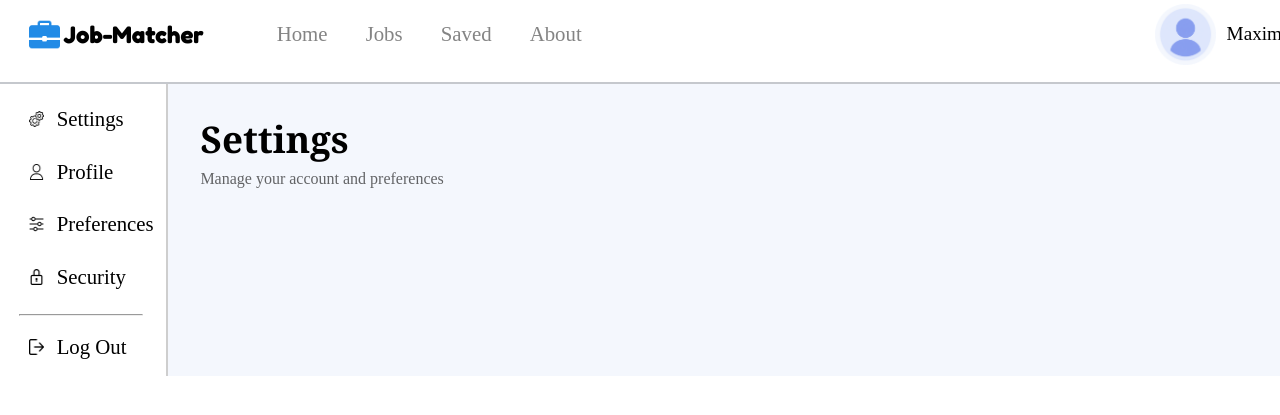
After one commit to preomaxim76/Job-Matcher, a Flask app: page /settings in a window 1280 px wide. The commit adds this page. Shown: the top 415 px of the page. Run offline with Flask 3, Linux system fonts and the light colour scheme; some web fonts are replaced.

Commit message:
Started working on settings

```diff
--- a/routes/profile.py
+++ b/routes/profile.py
@@ -1,3 +1,18 @@
-from flask import Blueprint
+from flask import Blueprint, render_template, request, redirect, session
 
 profile = Blueprint("profile", __name__)
+
+@profile.route("/settings")
+def settings():
+    return render_template("settings.html", show_nav=True)
+
+@profile.route("/logout", methods=["POST"])
+def logout():
+    button_value = request.form.get("logout_answer")
+
+    if button_value == "no_log_out":
+        return redirect("/settings")
+
+    del session["user_id"]
+
+    return redirect("/landing_page")
--- a/services/groq_service.py
+++ b/services/groq_service.py
@@ -77,8 +77,6 @@ def ai_chat():
 
         history = [dict(obj) for obj in c.execute("SELECT role, content FROM ai_conversations WHERE user_id = ?", (session["user_id"],)).fetchall()]
 
-        print(history)
-
         response = client.chat.completions.create(
             model="openai/gpt-oss-20b",
             messages=history).choices[0].message.content
--- a/static/css/find_jobs.css
+++ b/static/css/find_jobs.css
@@ -1,8 +1,4 @@
 @import url(find_jobs_island.css);
-
-body {
-    margin: 0
-}
 
 main {
     background-color: #EEF3FF;
--- a/static/css/landing_page.css
+++ b/static/css/landing_page.css
@@ -6,6 +6,8 @@ body {
 
 main{
     margin-left: 5%;
+    border-top: none;
+    background-color: white;
 }
 
 #line {
--- /dev/null
+++ b/static/css/settings.css
@@ -0,0 +1,106 @@
+main {
+    display: flex;
+    flex-direction: row;
+    gap: 2.5%
+}
+
+.left_side_menu {
+    border-right: 2px solid rgba(0, 0, 0, 0.191);
+    width: 10%;
+    display: flex;
+    flex-direction: column;
+    padding-left: 2%;
+    background-color: white;
+    padding-top: 1%;
+    padding-right: 1%
+}
+
+.settings_menu_item {
+    text-decoration: none;
+    color: black;
+    display: flex;
+    align-items: center;
+    gap: 10%;
+    border: solid transparent;
+    border-radius: 10px;
+    height: 40px;
+    margin-bottom: 5%;
+}
+
+.settings_menu_item:hover {
+    background-color: rgba(164, 164, 241, 0.2);
+    color: #4F63F7
+}
+
+.settings_menu_item img {
+    width: 13%
+}
+
+.settings_menu_item p {
+    font-size: 130%
+}
+
+hr {
+    width: 95%;
+    margin-left: -5%
+}
+
+.main_section {
+    display: flex;
+    flex-direction: column;
+}
+
+.main_section h1 {
+    font-family: Cambria, Cochin, Georgia, Times, 'Times New Roman', serif;
+    font-size: 230%
+}
+
+.main_section p {
+    color: rgba(0, 0, 0, 0.6);
+    margin-top: -10%
+}
+
+.logging_out_message {
+    position: absolute;
+    top: 50%;
+    left: 50%;
+    transform: translate(-50%, -50%);
+    border: solid 2px #4F63F7;
+    background-color: white;
+    border-radius: 5px;
+    padding-top: 0;
+    padding-right: 2%;
+    padding-left: 2%;
+    padding-bottom: .5%
+}
+
+.logging_out_message p {
+    font-size: 120%
+}
+
+.logging_out_message form {
+    display: flex;
+    align-items: center;
+    justify-content: space-around;
+}
+
+.logging_out_message button {
+    width: 100px;
+    height: 25px;
+    background-color: #4F63F7;
+    color: white;
+    border: solid transparent;
+    border-radius: 5px;
+}
+
+.logging_out_message button:hover {
+    background-color: blue;
+}
+
+.logging_out_message button:active {
+    transform: scale(.9);
+}
+
+#close_loggingout_message {
+    width: 10%
+}
--- a/static/css/styles.css
+++ b/static/css/styles.css
@@ -15,6 +15,13 @@ html {
 
 body {
     position: relative;
+    margin: 0
+}
+
+main {
+    border-top: 2px rgba(0, 0, 0, 0.191) solid;
+    background-color: #f4f7fd;
+    margin-top: 1%;
 }
 
 .flash {
@@ -94,6 +101,15 @@ nav {
     max-width: 110%;
     height: auto;
     margin-right: 20%
+}
+
+.settings_link_username {
+    text-decoration: none;
+    color: black;
+}
+
+.settings_link_username:hover {
+    color:#4F63F7
 }
 
 /* Navigation underline */
@@ -193,7 +209,9 @@ nav {
 }
 
 .chat_input_field:focus {
-    outline: #4F63F7 2px solid;
+    outline: #4F63F7 solid 2px;
+    border: 2px solid transparent;
+
 }
 
 .ai_chat form {
--- a/static/script.js
+++ b/static/script.js
@@ -82,6 +82,7 @@ async function closeAiChat()
 {
     // Delete messages in ai window
     document.querySelector("#ai_chat_window").replaceChildren();
+    document.querySelector(".chat_input_field").value = '';
 
     // Delete ai chat history
     try
@@ -105,13 +106,22 @@ async function closeAiChat()
 }
 
 // If user presses enter while having an ai chat open
+if (path.endsWith("/") || path.endsWith("/jobs") || path.endsWith("/saved") || path.endsWith("/about"))
+{
     document.querySelector(".chat_input_field").addEventListener("keydown", (event) => {
     if (event.key === "Enter")
     {
         event.preventDefault();
+        if (document.querySelector(".chat_input_field").value != "")
+        {
             sentMessage();
         }
+
+    }
     });
+}
+
+let aiResponded = true;
 
 // Sent message
 async function sentMessage()
@@ -119,6 +129,9 @@ async function sentMessage()
     const chat_field = document.querySelector(".chat_input_field");
 
     const user_message = chat_field.value;
+    if (user_message != "" && aiResponded == true)
+    {
+        aiResponded = false;
         chat_field.value = "";
 
         const user_message_p = document.createElement("p");
@@ -148,9 +161,24 @@ async function sentMessage()
             newParagraph.textContent = responseData;
             newParagraph.classList.add("inchat_ai_message");
             document.getElementById("ai_chat_window").appendChild(newParagraph);
+
+            aiResponded = true;
         }
         catch (error)
         {
             console.log("Error with communication between Flask and JavaScript.")
         }
     }
+
+}
+
+// *Settings
+function logOut()
+{
+    document.querySelector(".logging_out_message").classList.remove("hidden")
+}
+
+function closeLogOutWindow()
+{
+    document.querySelector(".logging_out_message").classList.add("hidden");
+}
--- a/templates/layout.html
+++ b/templates/layout.html
@@ -38,7 +38,7 @@
 
                 <div id="right-username">
                     <img src="static/images/default_profile_avatar.png">
-                    <p id="username">Maxim</p>
+                    <a class="settings_link_username" href="/settings"><p id="username">Maxim</p></a>
                 </div>
             </nav>
         {% endif %}
--- /dev/null
+++ b/templates/settings.html
@@ -0,0 +1,58 @@
+{% extends "layout.html" %}
+
+{% block title %}
+    Settings
+{% endblock %}
+
+{% block page_css %}
+    <link rel="stylesheet" href="/static/css/settings.css">
+{% endblock %}
+
+{% block main %}
+    <section class="left_side_menu">
+        <a class="settings_menu_item" href="#">
+            <img alt="" src="/static/images/settings.png">
+            <p>Settings</p>
+        </a>
+        <a class="settings_menu_item" href="#profile_settings">
+            <img alt="" src="/static/images/profile.png">
+            <p>Profile</p>
+        </a>
+        <a class="settings_menu_item" href="#preferences_settings">
+            <img alt="" src="/static/images/preferences.png">
+            <p>Preferences</p>
+        </a>
+        <a class="settings_menu_item" href="#security_settings">
+            <img alt="" src="/static/images/padlock2.png">
+            <p>Security</p>
+        </a>
+        <hr>
+        <a class="settings_menu_item" href="#" onclick="logOut()">
+            <img alt="" src="/static/images/logout.png">
+            <p>Log Out</p>
+        </a>
+    </section>
+
+    <section class="main_section">
+        <h1>Settings</h1>
+        <p>Manage your account and preferences</p>
+        <div class="settings_section" id="profile_settings">
+
+        </div>
+        <div class="settings_section" id="preferences_settings">
+
+        </div>
+        <div class="settings_section" id="security_settings">
+
+        </div>
+    </section>
+
+    <div class="logging_out_message hidden">
+            <p>Are you sure you want to log out?</p>
+
+            <form method="POST" action="/logout">
+                <button type="submit" name="logout_answer" value="log_out">Yes</button>
+                <button type="submit" name="logout_answer" value="no_log_out" onclick="closeLogOutWindow()">No</button>
+            </form>
+    </div>
+{% endblock %}
```
Also changed, not shown: static/css/home.css (+0 -10 lines), static/images/logout.png (added), static/images/padlock2.png (added), static/images/preferences.png (added), static/images/profile.png (added), static/images/settings.png (added), users.db. Lines whose indentation alone changed are shown as unchanged.
